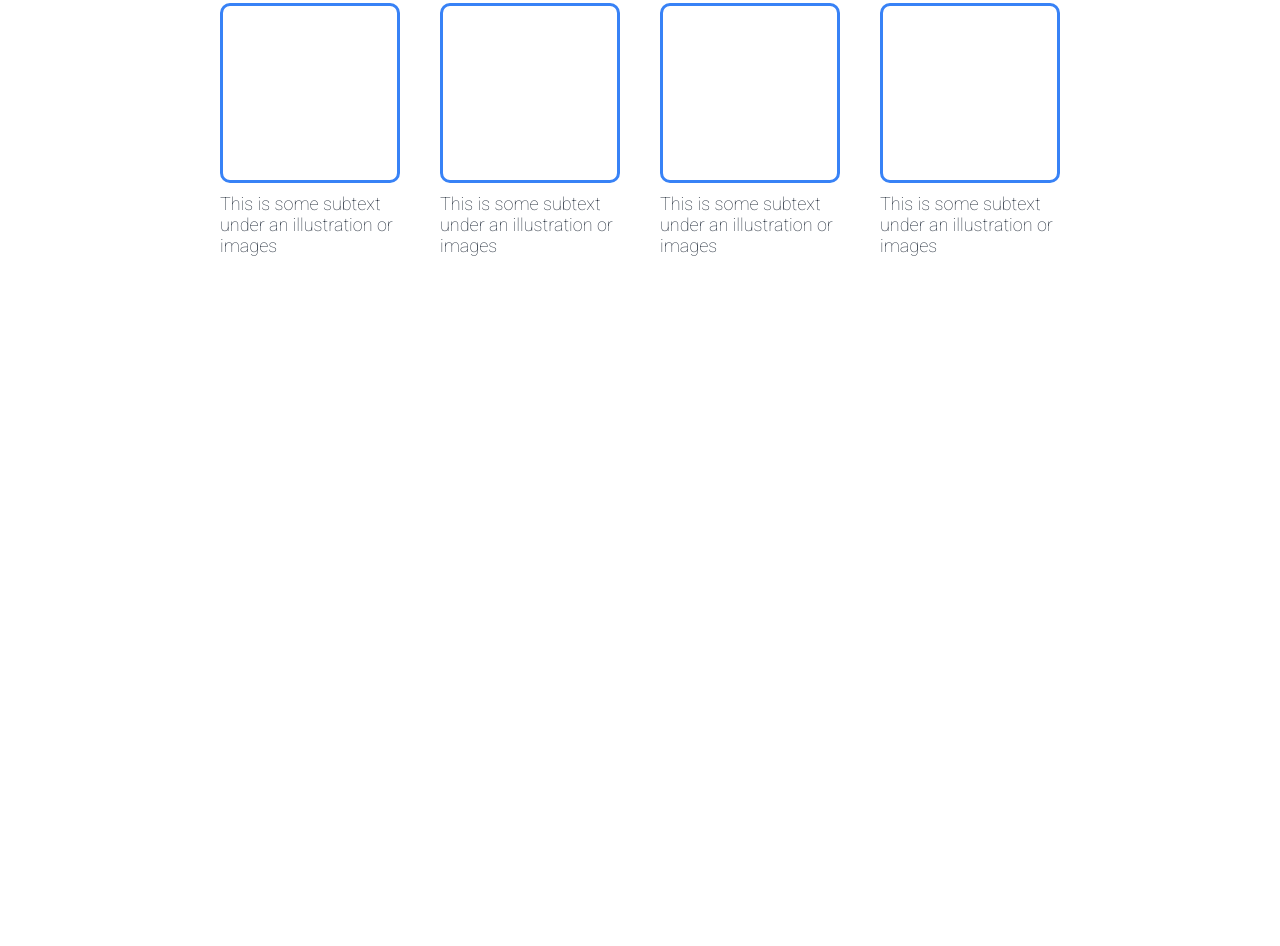
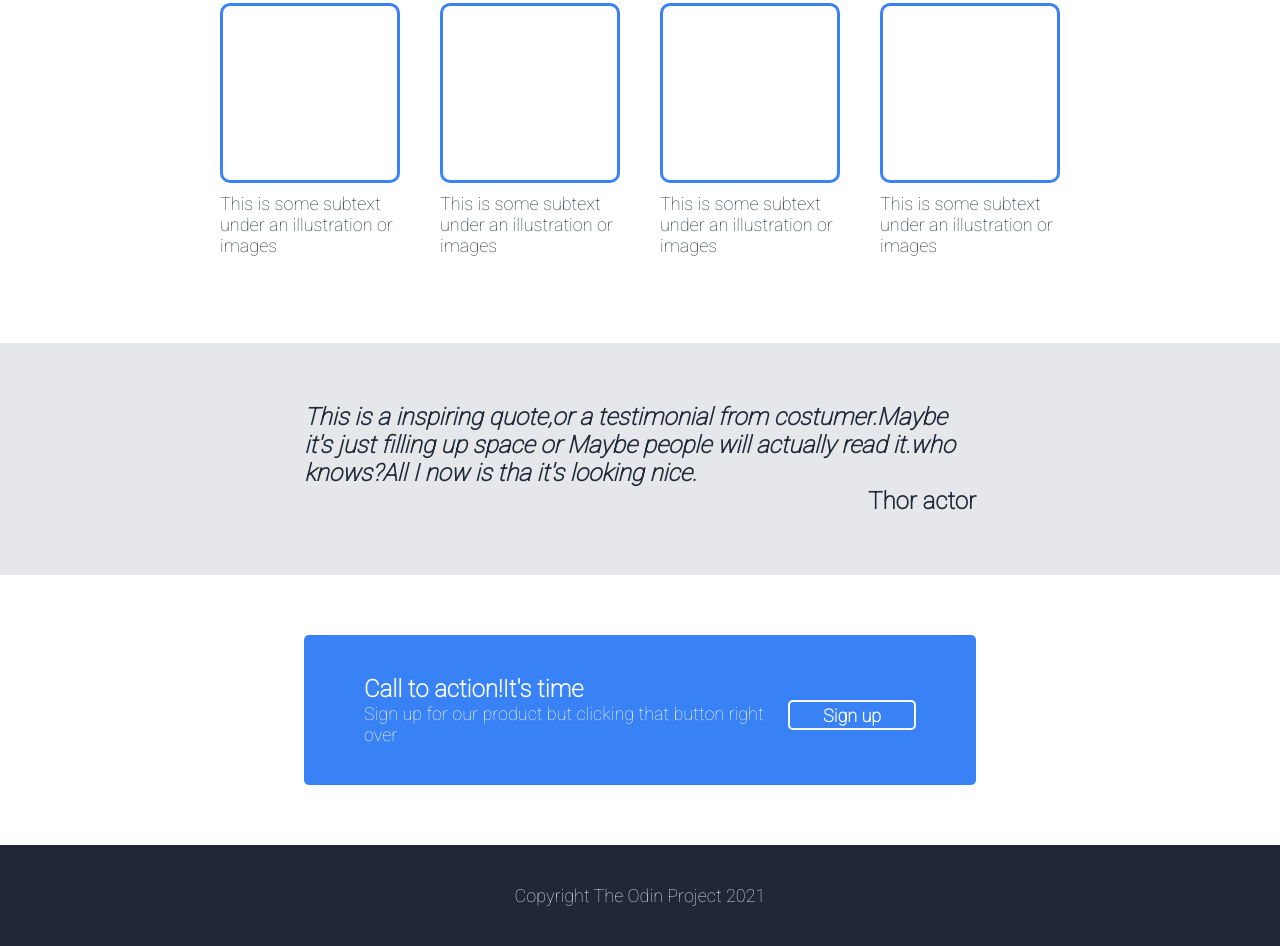
Before and after one commit to momo2180800/landing_page, a plain HTML site: page index.html in a window 1280 px wide. Shown: the part 534-1480 px from the top of the page. Before the commit the page ends 877 px from the top, so only its background shows below. Drawn offline with Linux system fonts and the light colour scheme.

Commit message:
the exercice is finished

```diff
--- a/index.html
+++ b/index.html
@@ -52,6 +52,27 @@
                 </div>
             </div>
        </section>
+       <section class="section-three">
+        <div>
+            <h2>This is a inspiring quote,or a testimonial from
+                costumer.Maybe it's just filling up space or Maybe
+                people will actually read it.who knows?All I now is tha
+                it's looking nice.</h2>
+                <h3>Thor actor</h3>
+        </div>
+       </section>
+       <section class="section-fourth">
+        <div class="sign-up-call">
+            <div>
+                <h3>Call to action!It's time</h3>
+                <p>Sign up for our product but clicking that button right over</p>
+            </div>
+            <button>Sign up</button>
+        </div>
+       </section>
     </main>
+   <footer>
+        <p>Copyright  The Odin Project 2021</p>
+   </footer>
 </body>
 </html>
--- a/styles.css
+++ b/styles.css
@@ -62,7 +62,7 @@ h1 {
 
  button {
     height: 30px;
-    width: 20%;
+    width: 25%;
     margin-top: 10px;
     border-radius: 5px;
     font-size: 18px;
@@ -104,3 +104,50 @@ h1 {
     border-radius: 10px;
     border: 3px solid #3882F6;
 }
+.section-three {
+    padding : 60px 80px;
+    background-color: #E5E7EB;
+}
+.section-three div {
+    width: 60%;
+    margin: auto;
+}
+.section-three div h2{
+    font-size : 36 px;
+    font-style: italic;
+    color : #1F2937;
+}
+.section-three div h3{
+    font-weight: bolder;
+    text-align: end;
+    color : #1F2937;
+}
+.section-fourth {
+    padding: 60px 80px;
+}
+.sign-up-call {
+    padding: 40px 60px;
+    display: flex;
+    align-items: center;
+    justify-content: space-between;
+    gap : 20px;
+    width: 60%;
+    margin : auto;
+    border-radius: 5px;
+    background-color: #3882F6;
+}
+.sign-up-call div h3,.sign-up-call div p{
+    color : #F9FAF8;
+}
+.sign-up-call div h3{
+    font-weight: bold;
+}
+.sign-up-call  button{
+    border: 2px solid #F9FAF8;
+    color: #F9FAF8;
+}
+footer {
+    padding : 40px 80px;
+    background-color: #1F2739;
+    text-align: center;
+}
```
